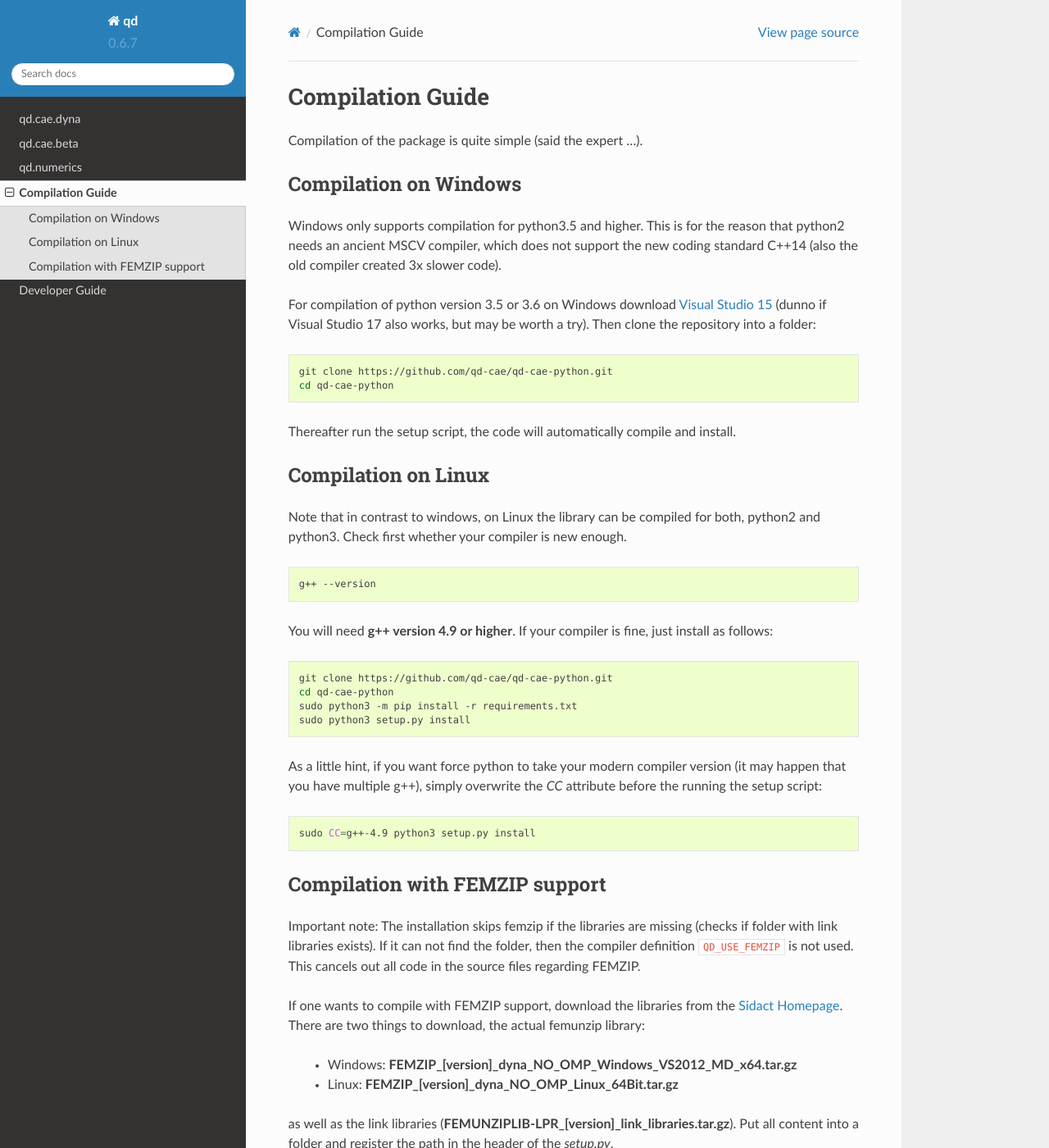
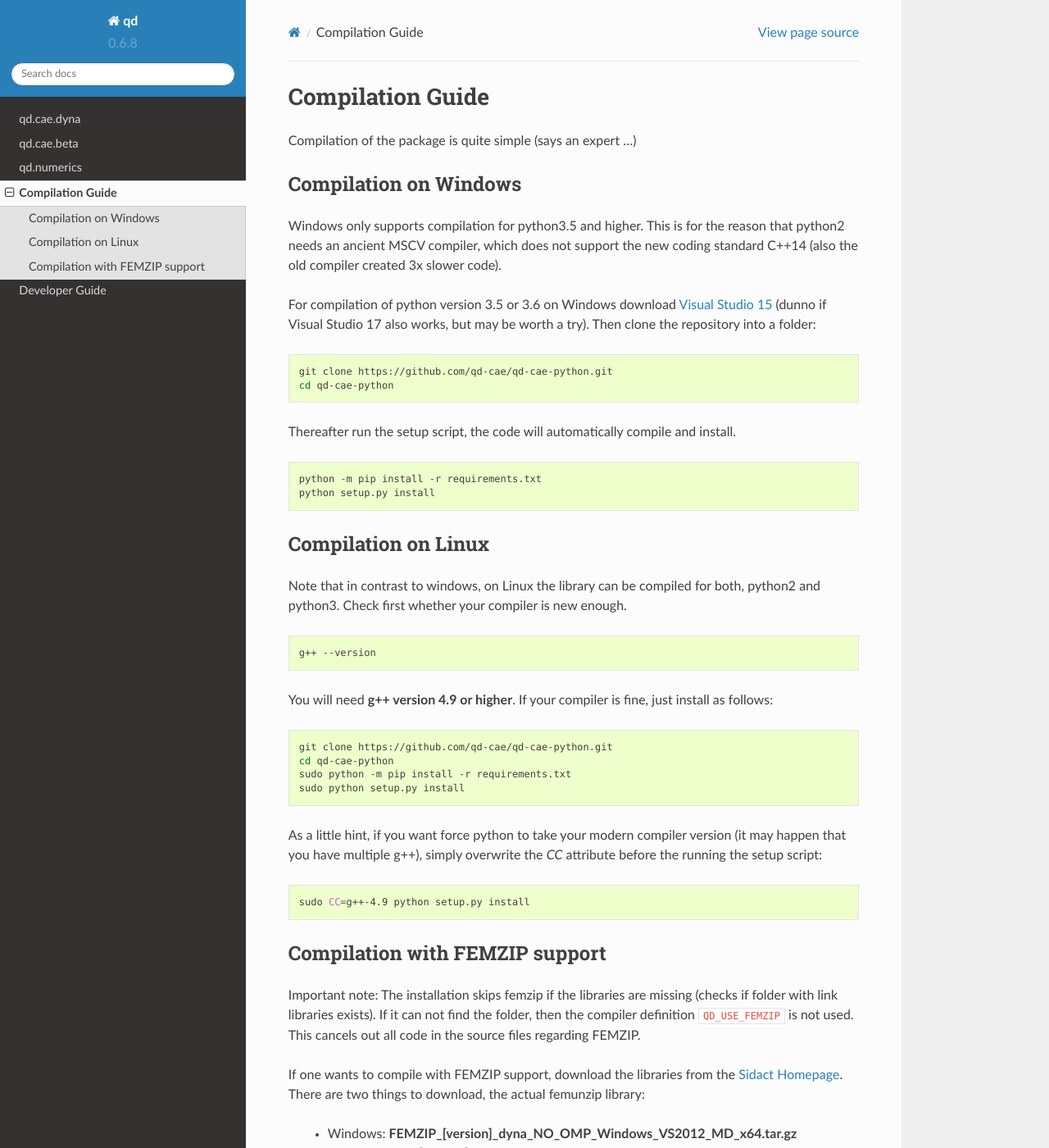
Before and after one commit to qd-cae/qd-cae-python, a Sphinx documentation site: the page built from docs/source/compilation_guide.rst, in a window 1280 px wide and 1400 px high. Shown: the whole window at 82% size. Built offline with Sphinx 7.4.7 and the Read the Docs theme 2.0.0, drawn with Linux system fonts in a browser that asks for light colours; a script that is not in the unit is left out.

```diff
--- a/docs/source/compilation_guide.rst
+++ b/docs/source/compilation_guide.rst
@@ -2,7 +2,7 @@
 Compilation Guide
 =================
 
-Compilation of the package is quite simple (said the expert ...).
+Compilation of the package is quite simple (says an expert ...)
 
 
 Compilation on Windows
@@ -22,9 +22,9 @@
 Thereafter run the setup script, the code will automatically compile and install.
 
 .. code-block:: bash
-    python3 -m pip install -r requirements.txt
-    python3 setup.py install
 
+    python -m pip install -r requirements.txt
+    python setup.py install
 
 
 Compilation on Linux
@@ -42,14 +42,14 @@
 
     git clone https://github.com/qd-cae/qd-cae-python.git
     cd qd-cae-python
-    sudo python3 -m pip install -r requirements.txt
-    sudo python3 setup.py install
+    sudo python -m pip install -r requirements.txt
+    sudo python setup.py install
 
 As a little hint, if you want force python to take your modern compiler version (it may happen that you have multiple g++), simply overwrite the `CC` attribute before the running the setup script:
 
 .. code-block:: bash
 
-    sudo CC=g++-4.9 python3 setup.py install
+    sudo CC=g++-4.9 python setup.py install
 
 
 Compilation with FEMZIP support
--- a/setup.py
+++ b/setup.py
@@ -21,7 +21,7 @@
 # ====== D E V E L O P E R ====== #
 debugging_mode = False
 measure_time = False
-version = "0.6.7"
+version = "0.6.8"
 # =============================== #
 is_windows = (platform.system() == "Windows")
 is_linux = (platform.system() == "Linux")
```
Also changed, not shown: README.md (+4 -2 lines), 2 other files.
